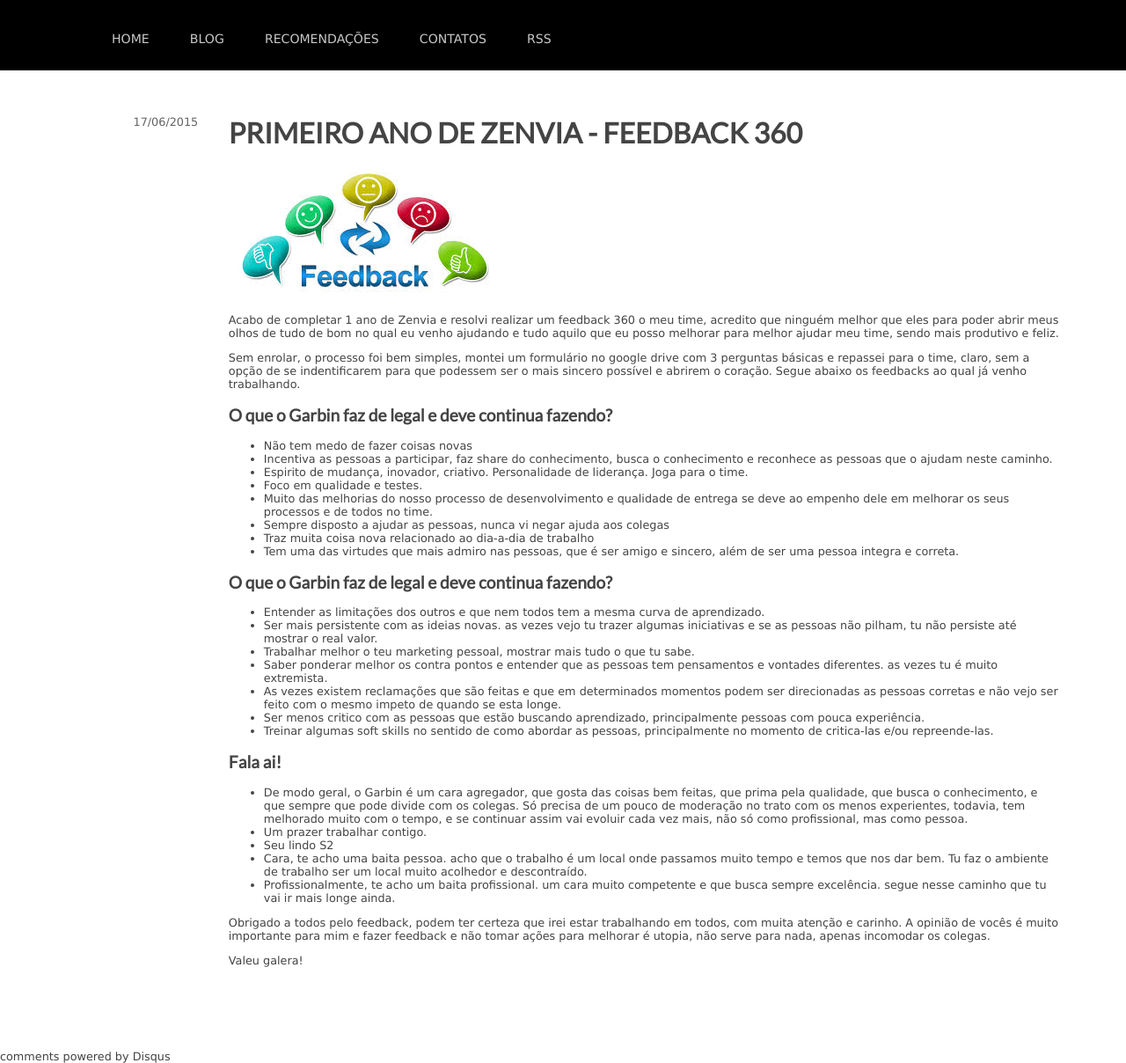
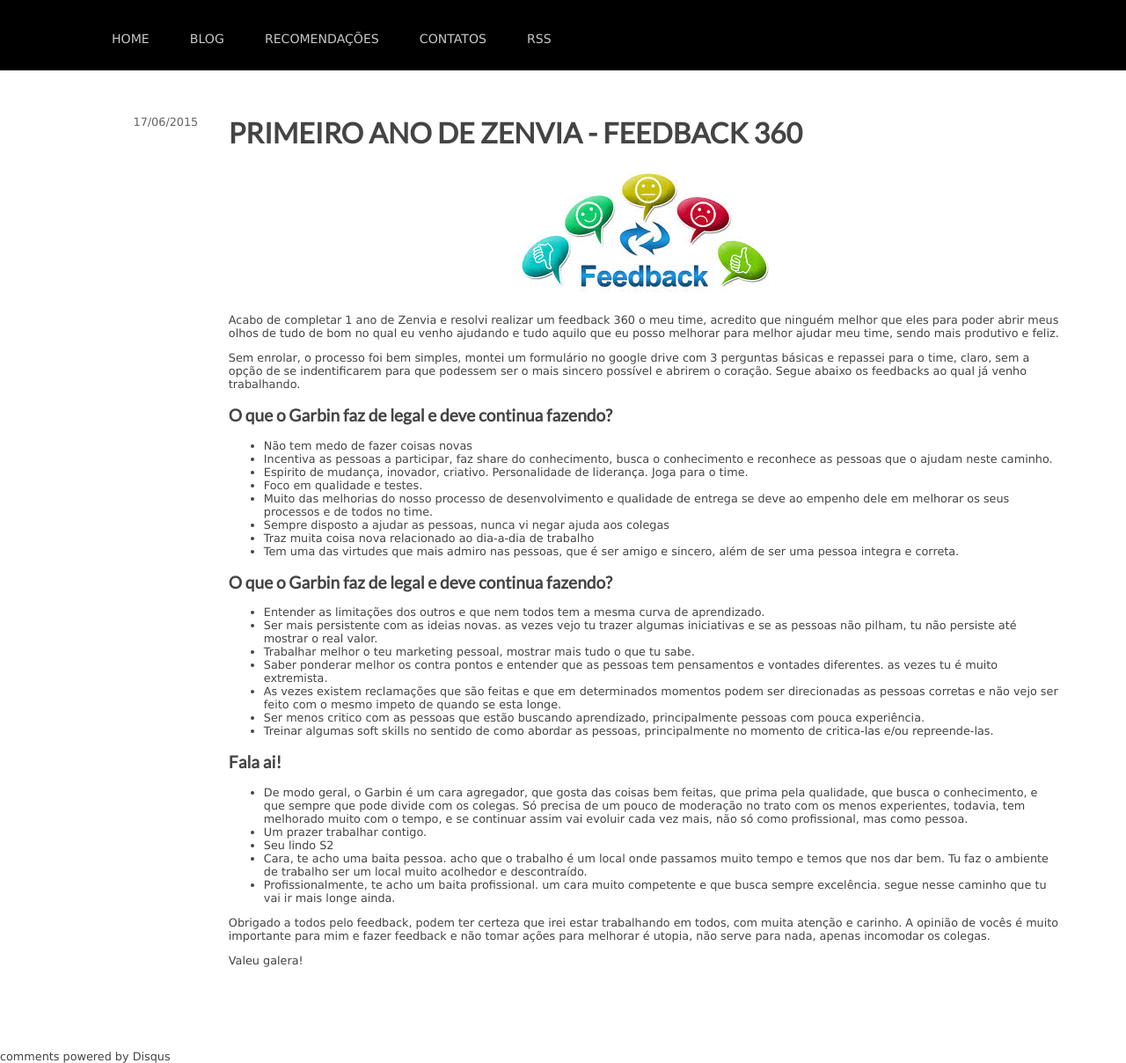
Before and after one commit to rgarbin/rgarbin.github.com, a Jekyll site: the page built from _posts/2015-06-17-feedback-360.html, in a window 1280 px wide. Shown: the whole page at 88% size. Built offline with Jekyll 4.4.1, drawn with Linux system fonts in a browser that asks for light colours; comment, search, counter and statistics services are not loaded.

Commit message:
new posty

```diff
--- a/_posts/2015-06-17-feedback-360.html
+++ b/_posts/2015-06-17-feedback-360.html
@@ -9,7 +9,7 @@
   <div class="post">
     <h3>Primeiro ano de Zenvia - Feedback 360</h3>
 
-	<img src="/assets/images/feedback.jpg" />
+	<center><img src="/assets/images/feedback.jpg" /></center>
 
 	<p>Acabo de completar 1 ano de Zenvia e resolvi realizar um feedback 360 o meu time, acredito que ninguém melhor que eles para poder abrir meus olhos de tudo de bom no qual eu venho ajudando e tudo aquilo que eu posso melhorar para melhor ajudar meu time, sendo mais produtivo e feliz.</p>
 
```
